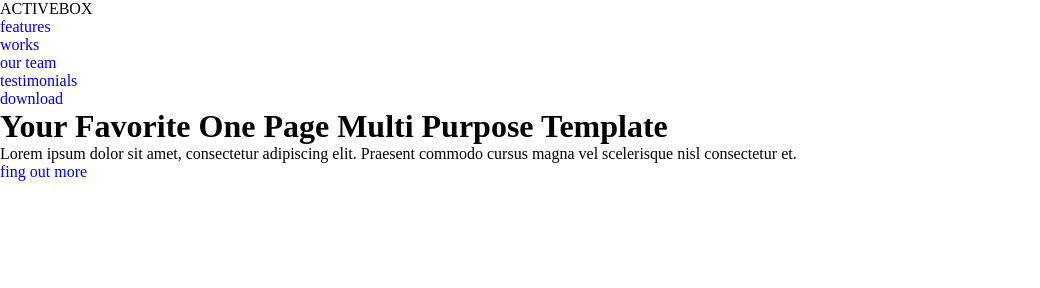
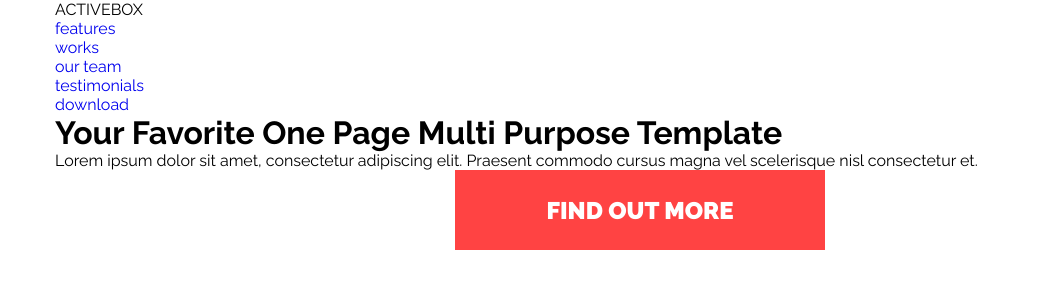
Before and after one commit to pollyBe/FE63-1, a website built with Parcel: page src/index.html in a window 1280 px wide. Shown: the whole page, without its empty margins (0-1040 px from the left). Built offline with nearby package versions, Linux system fonts and the light colour scheme.

Commit message:
feat: add variables and mixins

```diff
--- a/src/index.html
+++ b/src/index.html
@@ -9,6 +9,7 @@
 <body>
   <header class="header">
     <div class="container">
+      <div class="header-wrap">
         <nav class="header-navigation">
           <div class="header-navigation-logo">
             <span>ACTIVE<span class='logo-white'>BOX</span></span>
@@ -37,8 +38,9 @@
           <p>Lorem ipsum dolor sit amet, consectetur adipiscing elit. Praesent commodo cursus magna
             vel scelerisque nisl consectetur et.</p>
         </div>
-      <div class="title-link">
-        <a href="#">fing out more</a>
+        <div class="title-btn">
+          <a href="#" class="title-btn-link">find out more</a>
+        </div>
       </div>
     </div>
   </header>
--- a/src/sass/_cdn.scss
+++ b/src/sass/_cdn.scss
@@ -0,0 +1 @@
+@import url("https://cdnjs.cloudflare.com/ajax/libs/font-awesome/6.5.2/css/all.min.css");
--- /dev/null
+++ b/src/sass/_fonts.scss
@@ -0,0 +1 @@
+@import url('https://fonts.googleapis.com/css2?family=Raleway:ital,wght@0,100..900;1,100..900&display=swap');
--- a/src/sass/_mixins.scss
+++ b/src/sass/_mixins.scss
@@ -0,0 +1,20 @@
+@mixin button-link {
+  display: flex;
+  justify-content: center;
+  width: 370px;
+  height: 80px;
+  background-color: #FF4343;
+  text-align: center;
+  margin: 0 auto;
+  cursor: pointer;
+  transition: 0.6s ease;
+}
+
+@mixin btn-link-text {
+  align-self: center;
+  text-transform: uppercase;
+  font-size: $_24px;
+  color: $_white;
+  font-size: $_24px;
+  font-weight: $_black;
+}
--- a/src/sass/_var.scss
+++ b/src/sass/_var.scss
@@ -0,0 +1,34 @@
+// font-size
+
+$_64px: 4rem;
+$_36px: 2.25rem;
+$_30px: 1.875rem;
+$_24px: 1.5rem;
+$_18px: 1.125rem;
+$_13px: 0.8125rem;
+
+// font-weight
+
+$_black: 900;
+$_bold: 700;
+$_regular: 400;
+
+// colors
+
+$_btn-link: #FF4343;
+$_btn-link-hover: #E71414;
+$_btn-link-active: #FF4343;
+$_white: #ffffff;
+$_nav-link-active: #E71414;
+$_icon-color: #FF4343;
+
+// borders
+
+$_nav-border: 1px solid #BABBC5;
+$_nav-border-hover: 3px solid #BABBC5;
+$_nav-border-active: 3px solid #E71414;
+
+
+// shadow
+
+$_btn-shadow: 10px 10px 8px rgba(255, 67, 67, 0.5)
--- a/src/sass/header.scss
+++ b/src/sass/header.scss
@@ -0,0 +1,17 @@
+.title-btn {
+  @include button-link;
+
+  &:hover {
+    background-color: $_btn-link-hover
+  }
+
+  &:active {
+    background-color: $_btn-link-active;
+    border: none;
+    box-shadow: $_btn-shadow;
+  }
+}
+
+.title-btn-link {
+  @include btn-link-text;
+}
--- a/src/sass/index.scss
+++ b/src/sass/index.scss
@@ -1,3 +1,15 @@
+@import '../sass/_fonts.scss';
+@import '../sass/_cdn.scss';
+@import '../sass/_mixins.scss';
+@import '../sass/var';
+@import '../sass/header.scss';
+
+
+
+html {
+  font-family: "Raleway", sans-serif;
+}
+
 * {
   margin: 0;
   padding: 0;
@@ -5,3 +17,9 @@
   list-style: none;
   box-sizing: border-box;
 }
+
+.container {
+  max-width: 1200px;
+  padding: 0 15px;
+  margin: auto;
+}
```
Lines whose indentation alone changed are shown as unchanged.
